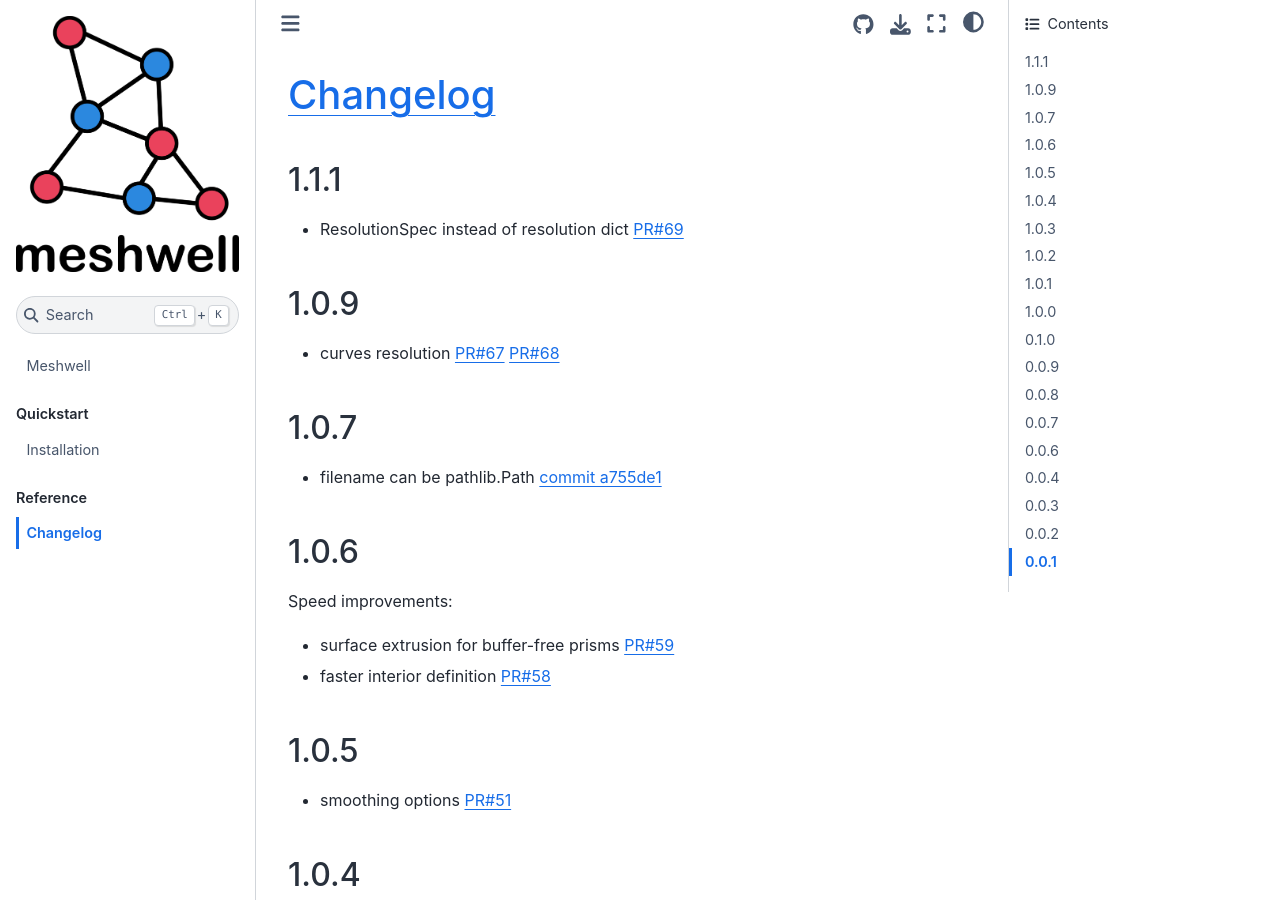
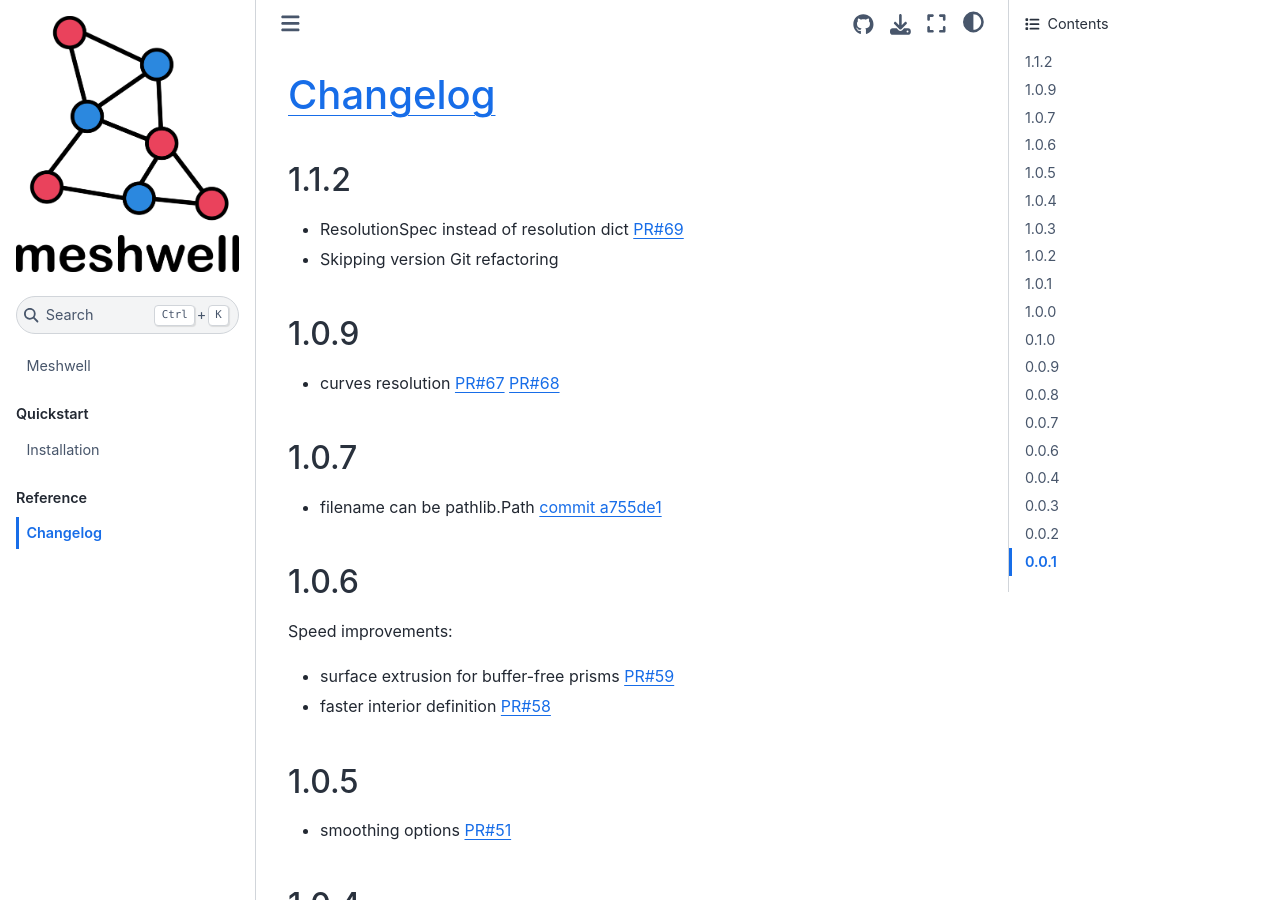
Before and after one commit to simbilod/meshwell, a Jupyter Book: the page built from docs/changelog.md, in a window 1280 px wide and 900 px high. Built offline with Jupyter Book 1.0.4 settings and Sphinx 7.4.7 and the Sphinx Book theme 1.1.4, drawn with Linux system fonts in a browser that asks for light colours; pages that are not in the unit, such as notebooks, are missing from menus.

Commit message:
changelog

```diff
--- a/docs/changelog.md
+++ b/docs/changelog.md
@@ -1,8 +1,9 @@
 # [Changelog](https://keepachangelog.com/en/1.0.0/)
 
-## 1.1.1
+## 1.1.2
 
 - ResolutionSpec instead of resolution dict [PR#69](https://github.com/simbilod/meshwell/pull/69)
+- Skipping version Git refactoring
 
 ## 1.0.9
 
```
